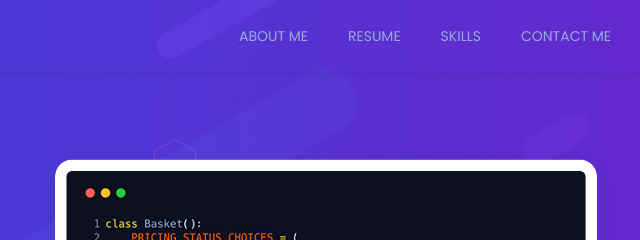
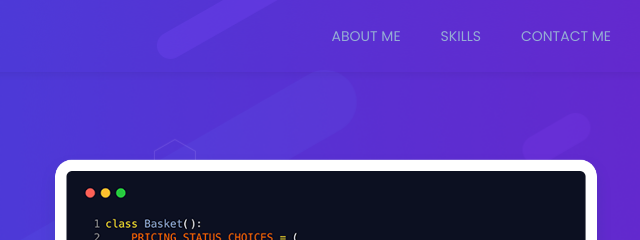
Before and after one commit to yusufoguntola/yusufoguntola, a plain HTML site: page index.html in a window 1280 px wide. Shown: the top 240 px of the page, 614-1254 px from the left. Drawn offline with Linux system fonts and the light colour scheme.

Commit message:
Removed private content

```diff
--- a/index.html
+++ b/index.html
@@ -32,7 +32,6 @@
 						<nav>
 							<ul id="menu">
 								<li><a href="#about-me"><span>ABOUT ME</span></a></li>
-								<li><a href="Oguntola-Yusuf-O.pdf" target="_blank"><span>RESUME</span></a></li>
 								<li><a href="#skills"><span>SKILLS</span></a></li>
 								<li><a href="#contact"><span>CONTACT ME</span></a></li>
 							</ul>
@@ -416,7 +415,6 @@
 								<h2>Important Links</h2>
 								<ul>
 									<li><a href="#about-me"><span>ABOUT ME</span></a></li>
-									<li><a href="Oguntola-Yusuf-O.pdf" target="_blank"><span>RESUME</span></a></li>
 									<li><a href="#skills"><span>SKILLS</span></a></li>
 									<li><a href="https://yusufoguntola.typeform.com/to/mhDZa8" target="_blank"><span>CONTACT ME</span></a></li>
 								</ul>
```
Also changed, not shown: 1 other file.
